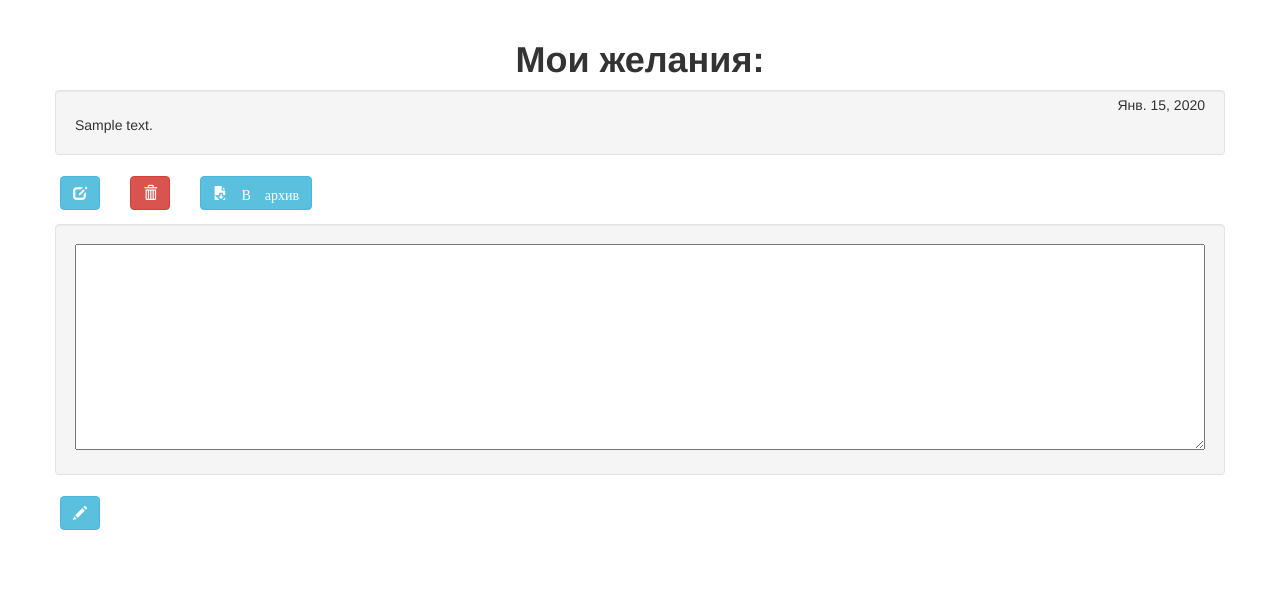
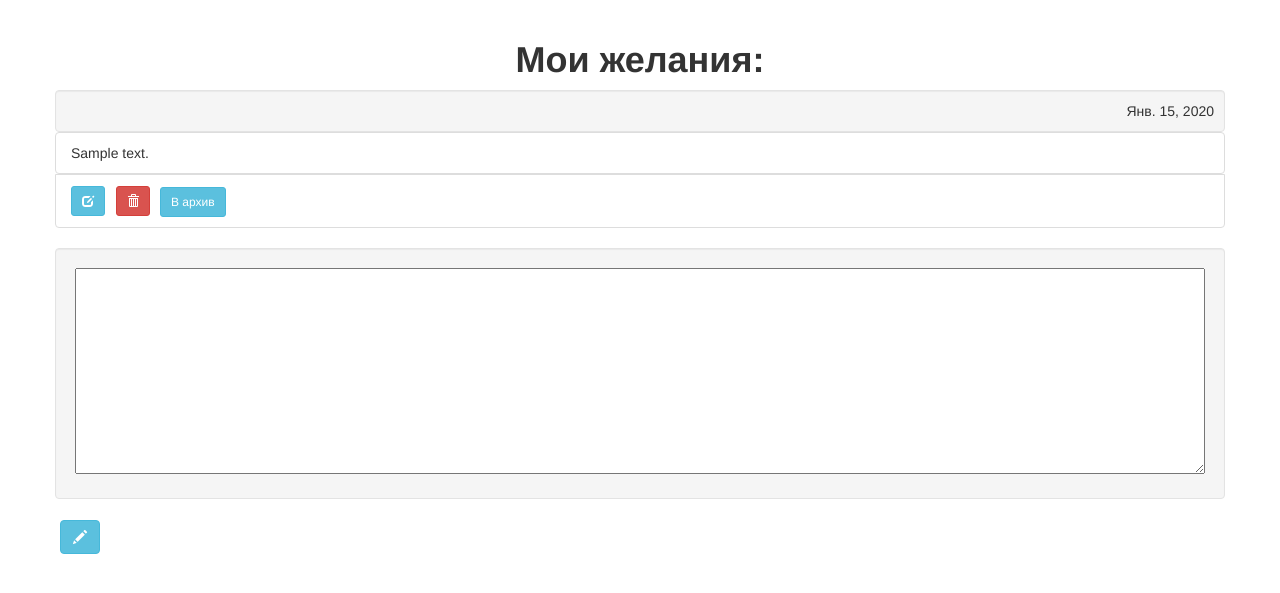
Before and after one commit to tarados/wishlist, a Django app: page /dreamers/1/ in a window 1280 px wide. Shown: the part 56-649 px from the top of the page. Run offline with Django 3.2, Linux system fonts and the light colour scheme; a user stored in the database is signed in; tables that the repository leaves empty hold one stand-in row (values such as "Sample post"); parts of the project's set-up code (start-up, migrations or seed data) failed here and were passed over; some libraries are stand-ins or nearby versions.

Commit message:
стиль на странице дримера

```diff
--- a/templates/main.html
+++ b/templates/main.html
@@ -9,7 +9,7 @@
     <link rel="stylesheet" href="{% static "bower_components/bootstrap/dist/css/bootstrap.min.css" %}">
     <link rel="stylesheet" href="{% static "bower_components/bootstrap/dist/css/bootstrap-social.css" %}">
     <link rel="stylesheet" href="{% static "font-awesome-4.7.0/css/font-awesome.min.css" %}">
-    <link rel="stylesheet" href="{% static "bower_components/bootstrap/dist/css/mystyle.css" %}?v=3">
+    <link rel="stylesheet" href="{% static "bower_components/bootstrap/dist/css/mystyle.css" %}?v=4">
 
 </head>
 <body>
--- a/wishapp/static/bower_components/bootstrap/dist/css/mystyle.css
+++ b/wishapp/static/bower_components/bootstrap/dist/css/mystyle.css
@@ -19,9 +19,9 @@ h1{
   text-align: center;
   font-weight: bolder;
 }
-.well{
-  text-align: left;
-}
+/*.well{*/
+  /*text-align: left;*/
+/*}*/
 input{
   width: 66.48px;
 }
@@ -57,3 +57,25 @@ label.box_error{
   background-color: coral;
   border-color: coral;
 }
+li.well{
+  margin-bottom: 0px;
+  padding: 10px;
+  text-align: right;
+}
+button.edit{
+  position: relative;
+  right: -15px;
+}
+button.delete{
+  position: relative;
+  right: -60px;
+  top: -29px;
+}
+button.archive{
+  position: relative;
+  right: -104px;
+  top: -58px;
+}
+li.button{
+  height: 54px;
+}
--- a/wishapp/templates/dreamer.html
+++ b/wishapp/templates/dreamer.html
@@ -10,37 +10,71 @@
         {% endif %}
         {% for desire in desire_list %}
             <div class="row">
-                <div class="col-md-12 well desirestate-{{ desire.desire_state }}" id="desireinfo-{{ desire.id }}" style="">
-                    <div class="date">{{ desire.date|naturalday }}<br></div>
-                    {{ desire.text|safe }}
+{#            зона желания#}
+                <ul class="list-group">
+                    <li class="list-group-item well">{{ desire.date|naturalday }}</li>
+                    <div class="desirestate-{{ desire.desire_state }}" id="desireinfo-{{ desire.id }}" style="">
+                        <li class="list-group-item">{{ desire.text|safe }}</li>
                     </div>
-                <div class="col-md-12 well hidden desire-form" id="desireform-{{ desire.id }}">
+                    <div class="hidden desire-form" id="desireform-{{ desire.id }}">
                         <form action="{% url 'editdesire' dreamer.id  desire.id %}" method="post">
                             <textarea name="desire_text" cols="155" rows="7">{{ desire.text_for_edit }}</textarea>
                             <button type="submit" class="btn btn-info glyphicon glyphicon-save" value=""></button>
                         </form>
                     </div>
+                    <li class="list-group-item button">
+                        <div class="row">
                             {% if is_owner %}
 {#                редактирование желания#}
-                    <div class="col-md-2">
-                        <button class="btn btn-info edit glyphicon glyphicon-edit" id="desirebutton-{{ desire.id }}"></button>
-                    </div>
+                                <button class="btn btn-info btn-sm edit glyphicon glyphicon-edit" id="desirebutton-{{ desire.id }}"></button>
 {#                удаление желания#}
-                    <div class="col-md-2">
                                 <form action="{% url 'deldesire' dreamer.id %}" method="post">{% csrf_token %}
                                     <input type="hidden" name="deldesire"  value={{ desire.id }}>
-                            <button type="submit"  class="btn btn-danger glyphicon glyphicon-trash" value=""></button>
+                                    <button type="submit"  class="btn btn-danger btn-sm delete glyphicon glyphicon-trash" value=""></button>
                                 </form>
-                    </div>
 {#                архивирование желания#}
-                    <div class="col-md-2">
                                 <form action="{% url 'backupdesire' %}" method="post">
                                     <input type="hidden" name="backupdesire"  value={{ desire.id }}>
                                     <input type="hidden" name="dreamer_id"  value={{ dreamer.id }}>
-                            <button type="submit"  class="btn btn-info glyphicon glyphicon-save-file" value=""> В архив</button>
+                                    <button type="submit"  class="btn btn-info btn-sm archive" value=""> В архив</button>
                                 </form>
+                            {% endif %}
                         </div>
-                {% endif %}
+                    </li>
+                </ul>
+
+{#                <div class="col-md-12 well desirestate-{{ desire.desire_state }}" id="desireinfo-{{ desire.id }}" style="">#}
+{#                    <div class="date">{{ desire.date|naturalday }}<br></div>#}
+{#                    {{ desire.text|safe }}#}
+{#                </div>#}
+{#                <div class="col-md-12 well hidden desire-form" id="desireform-{{ desire.id }}">#}
+{#                    <form action="{% url 'editdesire' dreamer.id  desire.id %}" method="post">#}
+{#                        <textarea name="desire_text" cols="155" rows="7">{{ desire.text_for_edit }}</textarea>#}
+{#                        <button type="submit" class="btn btn-info glyphicon glyphicon-save" value=""></button>#}
+{#                    </form>#}
+{#                </div>#}
+
+{#                {% if is_owner %}#}
+{#                редактирование желания#}
+{#                    <div class="col-md-2">#}
+{#                        <button class="btn btn-info edit glyphicon glyphicon-edit" id="desirebutton-{{ desire.id }}"></button>#}
+{#                    </div>#}
+{#                удаление желания#}
+{#                    <div class="col-md-2">#}
+{#                        <form action="{% url 'deldesire' dreamer.id %}" method="post">{% csrf_token %}#}
+{#                            <input type="hidden" name="deldesire"  value={{ desire.id }}>#}
+{#                            <button type="submit"  class="btn btn-danger glyphicon glyphicon-trash" value=""></button>#}
+{#                        </form>#}
+{#                    </div>#}
+{#                архивирование желания#}
+{#                    <div class="col-md-2">#}
+{#                        <form action="{% url 'backupdesire' %}" method="post">#}
+{#                            <input type="hidden" name="backupdesire"  value={{ desire.id }}>#}
+{#                            <input type="hidden" name="dreamer_id"  value={{ dreamer.id }}>#}
+{#                            <button type="submit"  class="btn btn-info glyphicon glyphicon-save-file" value=""> В архив</button>#}
+{#                        </form>#}
+{#                    </div>#}
+{#                {% endif %}#}
                 {% if desire.desire_state != 1 %}
                     {% if is_loggedin %}
     {#                авторизацияпри выборе желания для покупки#}
```
Lines whose indentation alone changed are shown as unchanged.
